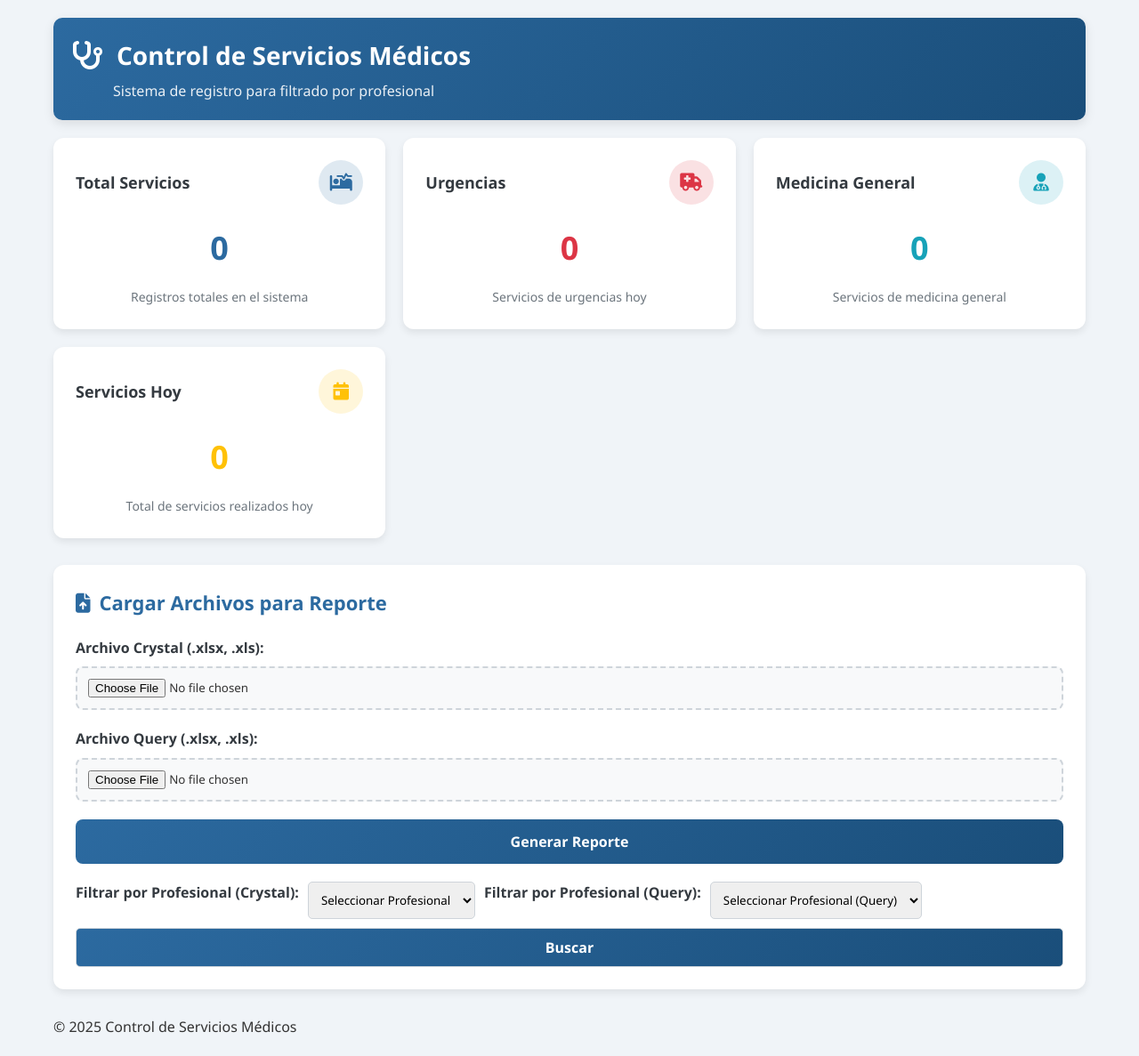
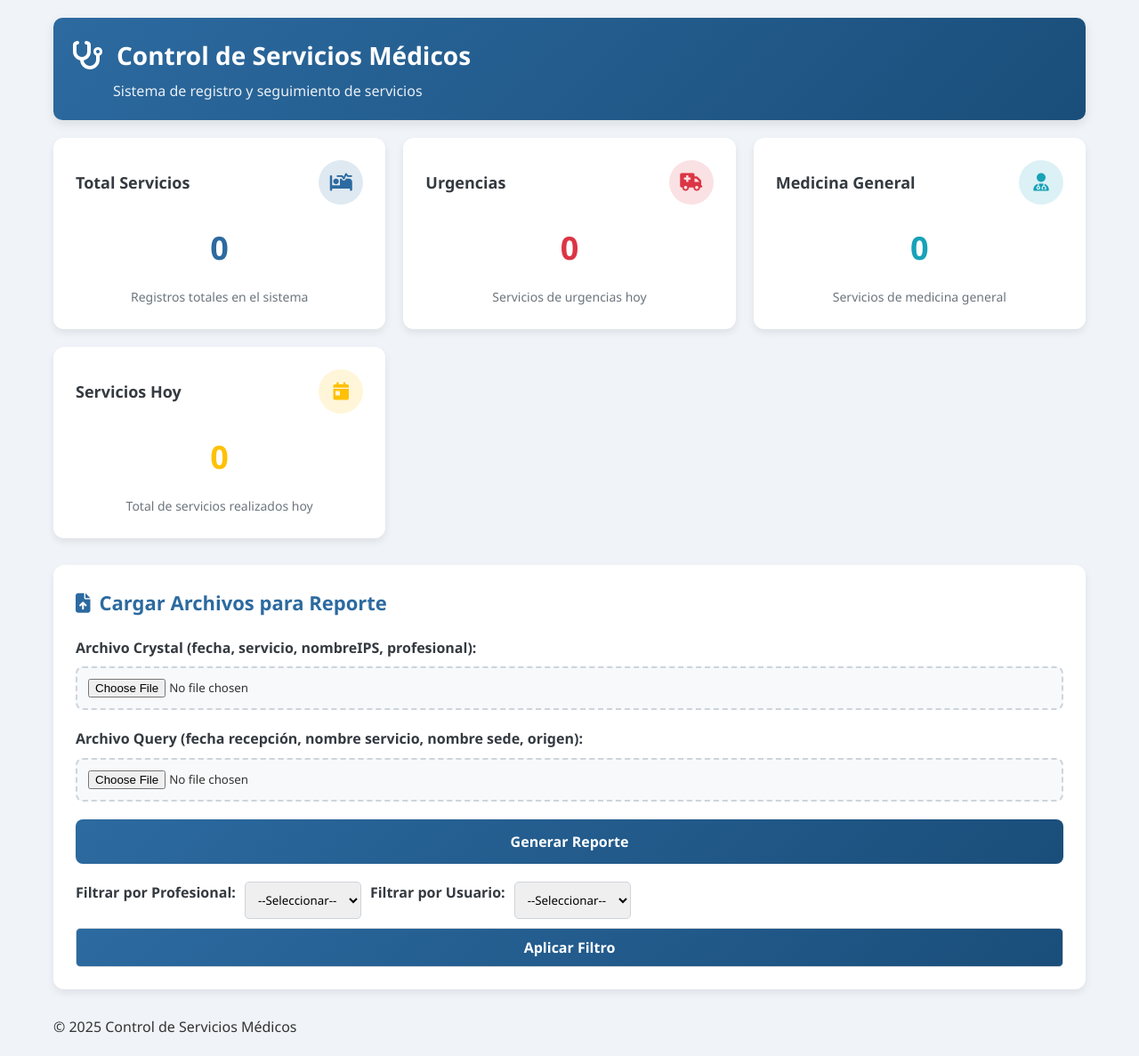
Before and after one commit to Gobo-AndresH/servicios_medicos, a Flask app: page / in a window 1280 px wide. Shown: the whole page at 89% size. Run offline with Flask 3, Linux system fonts and the light colour scheme.

Commit message:
Update index.html

```diff
--- a/templates/index.html
+++ b/templates/index.html
@@ -3,7 +3,7 @@
 <head>
     <meta charset="UTF-8">
     <meta name="viewport" content="width=device-width, initial-scale=1.0">
-    <meta name="theme-color" content="#007bff">
+    <meta name="theme-color" content="#2c6aa0">
     <link rel="manifest" href="/static/manifest.json">
     <link rel="apple-touch-icon" href="/static/icon-192.png">
     <link rel="icon" href="/static/favicon.ico">
@@ -15,7 +15,7 @@
 <div class="container">
     <header>
         <h1><i class="fas fa-stethoscope"></i> Control de Servicios Médicos</h1>
-            <p class="subtitle">Sistema de registro para filtrado por profesional</p>
+        <p class="subtitle">Sistema de registro y seguimiento de servicios</p>
     </header>
 
     <div class="dashboard">
@@ -27,7 +27,6 @@
             <div class="value value-total">0</div>
             <div class="card-footer">Registros totales en el sistema</div>
         </div>
-
         <div class="card">
             <div class="card-header">
                 <div class="card-title">Urgencias</div>
@@ -36,7 +35,6 @@
             <div class="value value-urgencias">0</div>
             <div class="card-footer">Servicios de urgencias hoy</div>
         </div>
-
         <div class="card">
             <div class="card-header">
                 <div class="card-title">Medicina General</div>
@@ -45,7 +43,6 @@
             <div class="value value-general">0</div>
             <div class="card-footer">Servicios de medicina general</div>
         </div>
-
         <div class="card">
             <div class="card-header">
                 <div class="card-title">Servicios Hoy</div>
@@ -60,27 +57,22 @@
         <h2 class="section-title"><i class="fas fa-file-upload"></i> Cargar Archivos para Reporte</h2>
         <form id="uploadForm">
             <div class="form-group">
-                    <label for="crystalFile">Archivo Crystal (.xlsx, .xls):</label>
-                    <input type="file" class="file-input" id="crystalFile" name="crystal_file" accept=".xlsx,.xls" required>
+                <label for="crystalFile">Archivo Crystal (fecha, servicio, nombreIPS, profesional):</label>
+                <input type="file" class="file-input" id="crystalFile" name="crystal_file" accept=".csv,.xlsx,.xls" required>
             </div>
             <div class="form-group">
-                    <label for="queryFile">Archivo Query (.xlsx, .xls):</label>
-                    <input type="file" class="file-input" id="queryFile" name="query_file" accept=".xlsx,.xls" required>
+                <label for="queryFile">Archivo Query (fecha recepción, nombre servicio, nombre sede, origen):</label>
+                <input type="file" class="file-input" id="queryFile" name="query_file" accept=".csv,.xlsx,.xls" required>
             </div>
             <button type="submit" class="btn">Generar Reporte</button>
         </form>
 
-            <div class="filter-section">
-                <label for="professional-filter">Filtrar por Profesional (Crystal):</label>
-                <select id="professional-filter">
-                    <option value="">Seleccionar Profesional</option>
-                </select>
-
-                <label for="user-filter">Filtrar por Profesional (Query):</label>
-                <select id="user-filter">
-                    <option value="">Seleccionar Profesional (Query)</option>
-                </select>
-                <button id="search-button" class="btn">Buscar</button>
+        <div class="filter-section" style="margin-top:20px;">
+            <label for="filter-prof">Filtrar por Profesional:</label>
+            <select id="filter-prof"><option value="">--Seleccionar--</option></select>
+            <label for="filter-user">Filtrar por Usuario:</label>
+            <select id="filter-user"><option value="">--Seleccionar--</option></select>
+            <button id="filter-button" class="btn">Aplicar Filtro</button>
         </div>
 
         <div id="result" class="result"></div>
```
Lines whose indentation alone changed are shown as unchanged.
